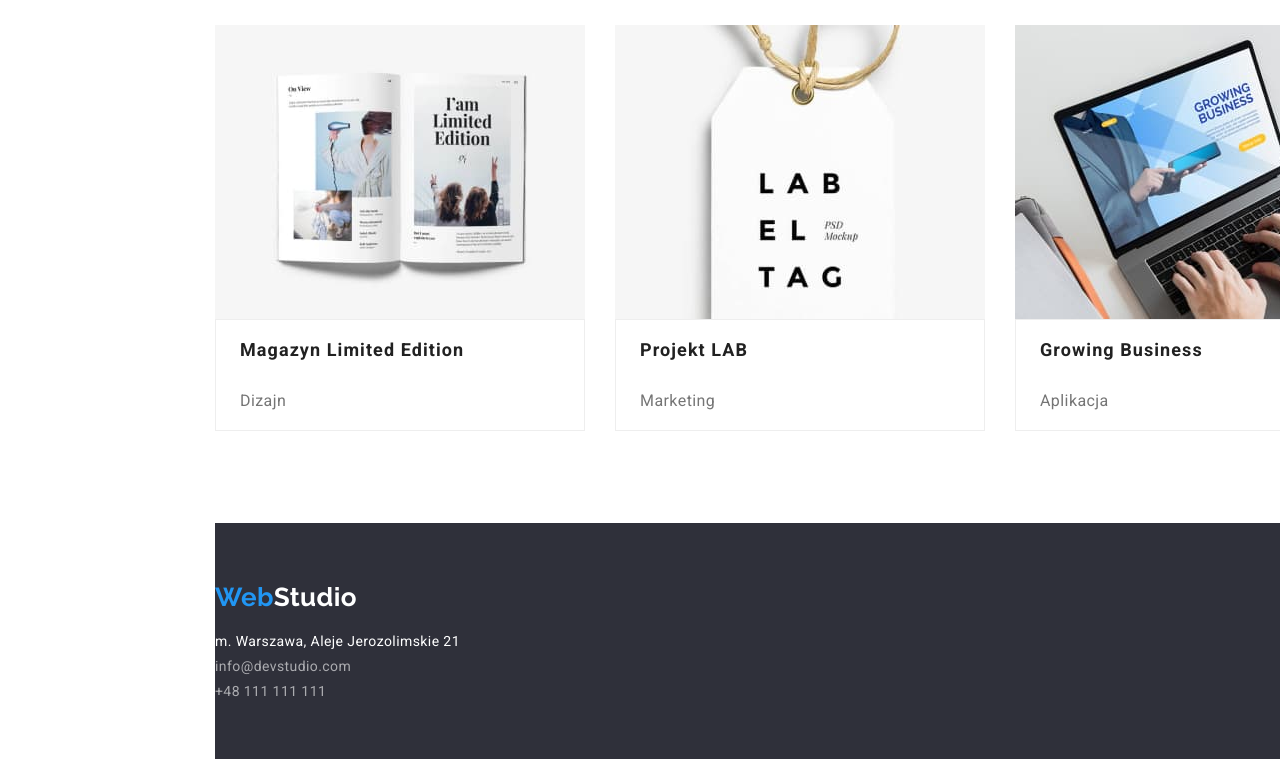
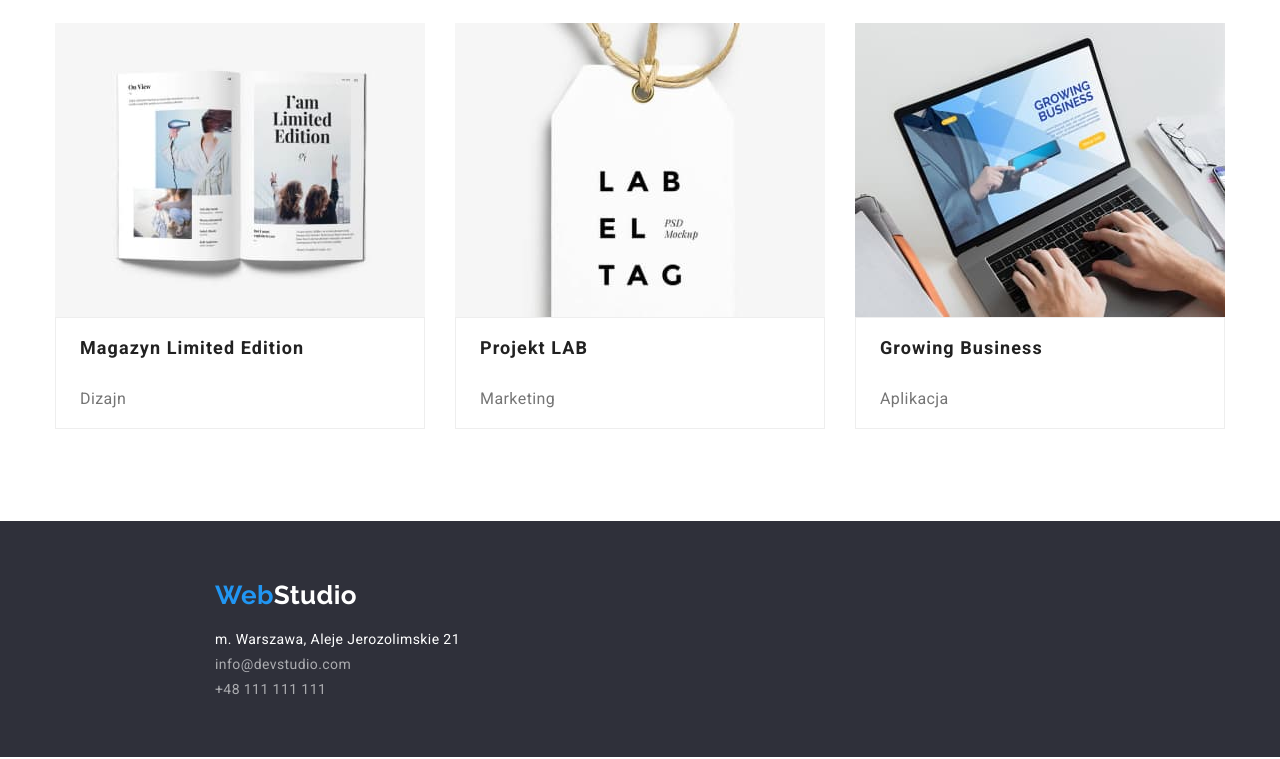
Before and after one commit to MalgorzataMarczynska/goit-markup-hw-03, a plain HTML site: page portfolio.html in a window 1280 px wide. Shown: the part 1141-1900 px from the top of the page. Drawn offline with nearby package versions, Linux system fonts and the light colour scheme.

Commit message:
poprawki centrowania

```diff
--- a/css/styles.css
+++ b/css/styles.css
@@ -29,12 +29,8 @@ img {
 body {
   font-family: 'Roboto', 'Raleway', sans-serif;
   color: var(--brand-color);
-  width: 1600px;
   font-size: 14px;
   letter-spacing: 0.03em;
-}
-.header {
-  border: 1px solid #ececec;
 }
 .container {
   width: 1200px;
@@ -100,9 +96,10 @@ body {
   align-items: center;
 }
 .background {
-  flex-basis: 1600px;
+  min-width: 1600px;
   margin: 0 auto;
 }
+
 .blue {
   background-color: #2f303a;
 }
@@ -133,7 +130,7 @@ body {
   box-shadow: 4px 4px rgba(0, 0, 0, 0.15);
   cursor: pointer;
 }
-.container .subsection {
+.subsection {
   padding-top: 94px;
 }
 .description-title {
--- a/portfolio.html
+++ b/portfolio.html
@@ -60,8 +60,8 @@
       </div>
     </header>
     <main>
-      <div class="container">
-        <div class="subsection portfolio">
+      <div class="subsection portfolio">
+        <div class="container">
           <div class="filters">
             <ul class="list-of-buttons">
               <li class="buttons">
@@ -245,8 +245,8 @@
       </div>
     </main>
     <footer>
-      <div class="container">
-        <div class="blue background">
+      <div class="blue background">
+        <div class="container">
           <ul class="contact-data">
             <li>
               <a href="/"
```
Also changed, not shown: index.html (+7 -3 lines).
